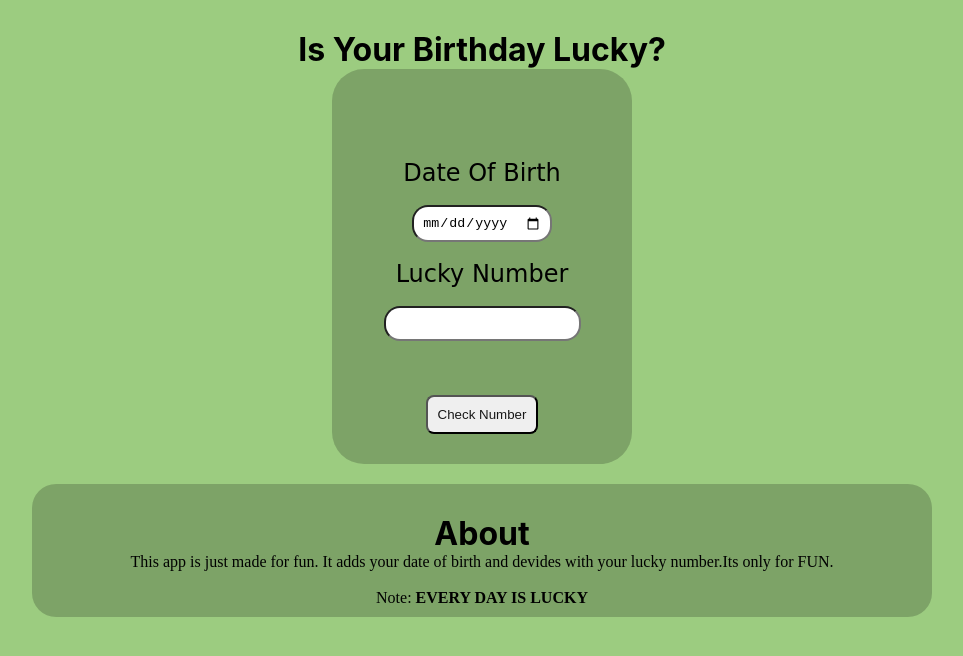
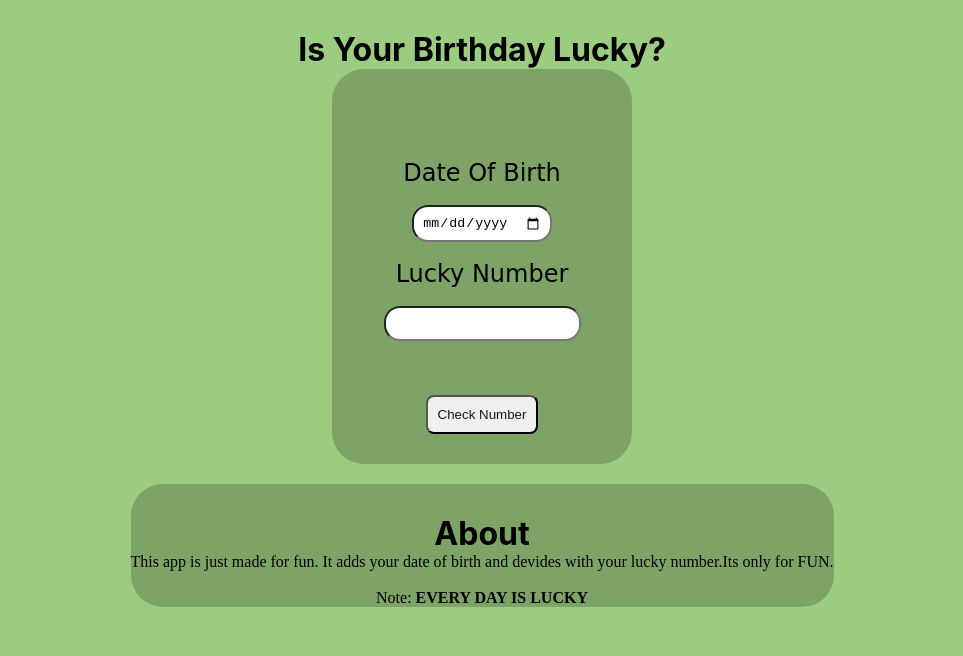
Before and after one commit to jayeshHande21/IsYourBirthdayLucky, a plain HTML site: page index.html in a window 1280 px wide. Shown: the whole page, without its empty margins (158-1121 px from the left). Drawn offline with Linux system fonts and the light colour scheme.

Commit message:
Update style.css

```diff
--- a/style.css
+++ b/style.css
@@ -40,17 +40,15 @@ input{
     color:rgba(0,0,0,0.9)
 }
 .footer{
+
     background-color: rgba(0,0,0,0.2);
-    text-align: center;
-    width:900px;
     margin:auto;
-    border-radius: 1.5rem;
-    padding-bottom: 10px;
+    border-radius: 2rem;
+    width:fit-content;
     margin-top: 20px;
-
 }
 p{
     text-align:center;
-    width:100%;
+
 
 }
```
